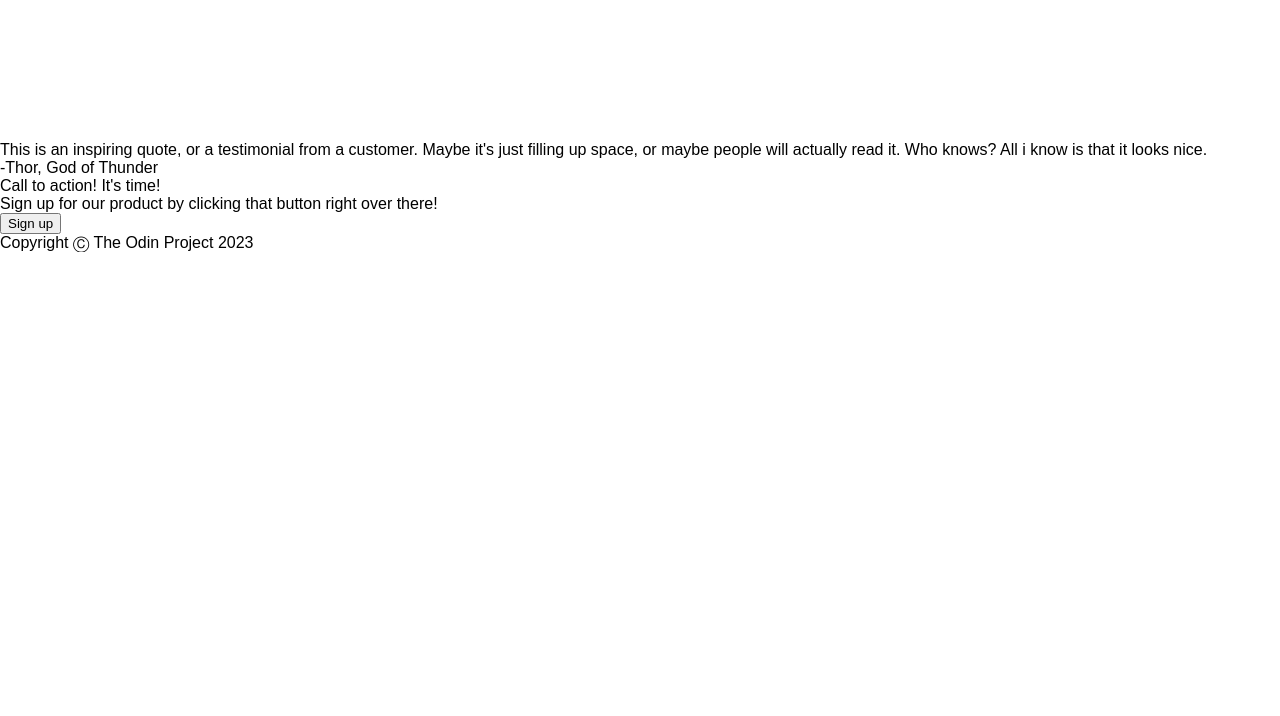
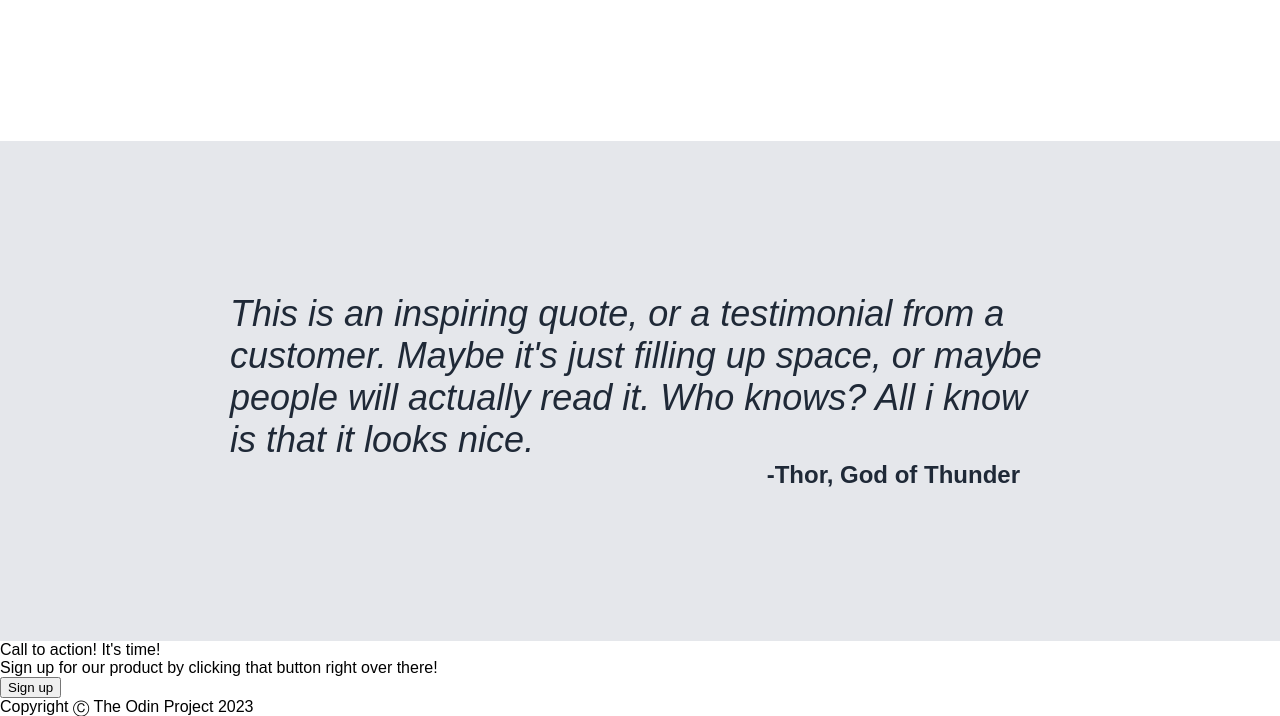
Before and after one commit to Jvk321/Landing-page, a plain HTML site: page index.html in a window 1280 px wide. Shown: the part 859-1575 px from the top of the page. Before the commit the page ends 1111 px from the top, so only its background shows below. Drawn offline with Linux system fonts and the light colour scheme.

Commit message:
Styled the 3rd section

```diff
--- a/styles.css
+++ b/styles.css
@@ -139,13 +139,31 @@ a {
 /* CSS SECTION THREE */
 
 .section-three {
+    height: 500px;
+    background-color: #E5E7EB;
+    display: flex;
+    flex-direction: column;
+    justify-content: center;
+    align-items: center;
+}
 
+.tri-container {
+    width: 820px;
+    display: flex;
+    flex-direction: column;
 }
 
 .quote {
-
+    font-size: 36px;
+    font-style: italic;
+    font-weight: 300;
+    color: #1F2937;
 }
 
 .author {
-
+    align-self: flex-end;
+    margin-right: 30px;
+    color: #1F2937;
+    font-weight: bold;
+    font-size: 24px;
 }
```
